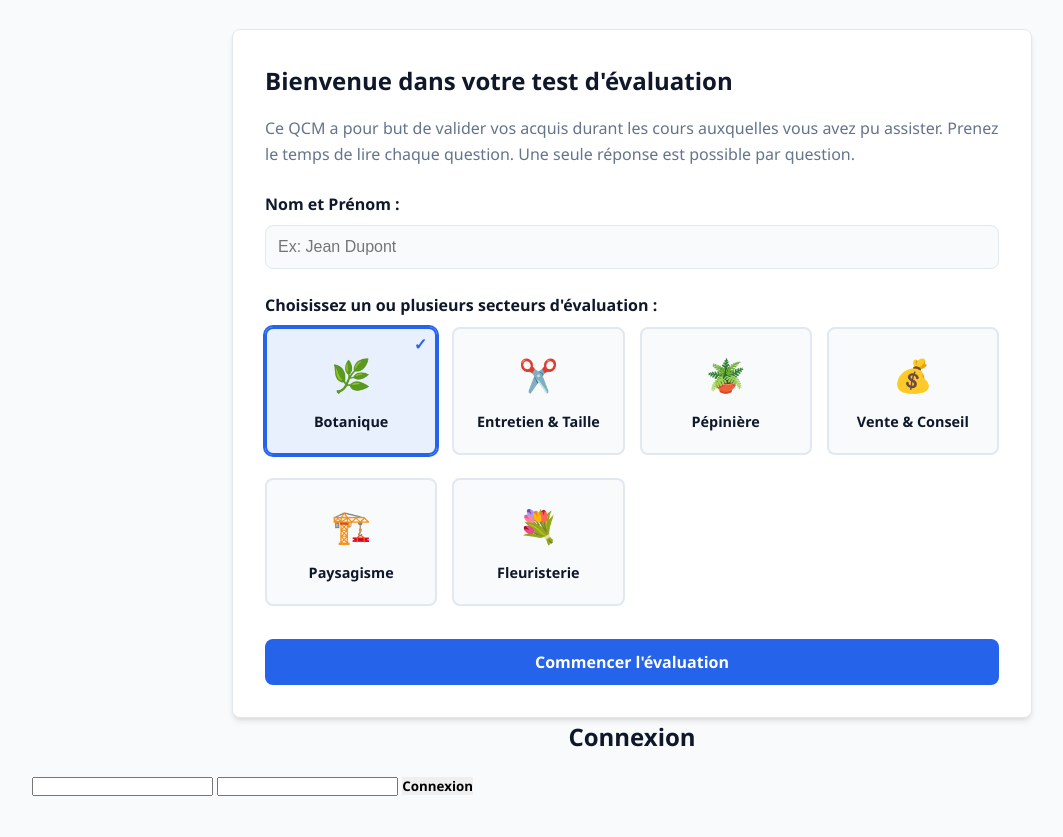
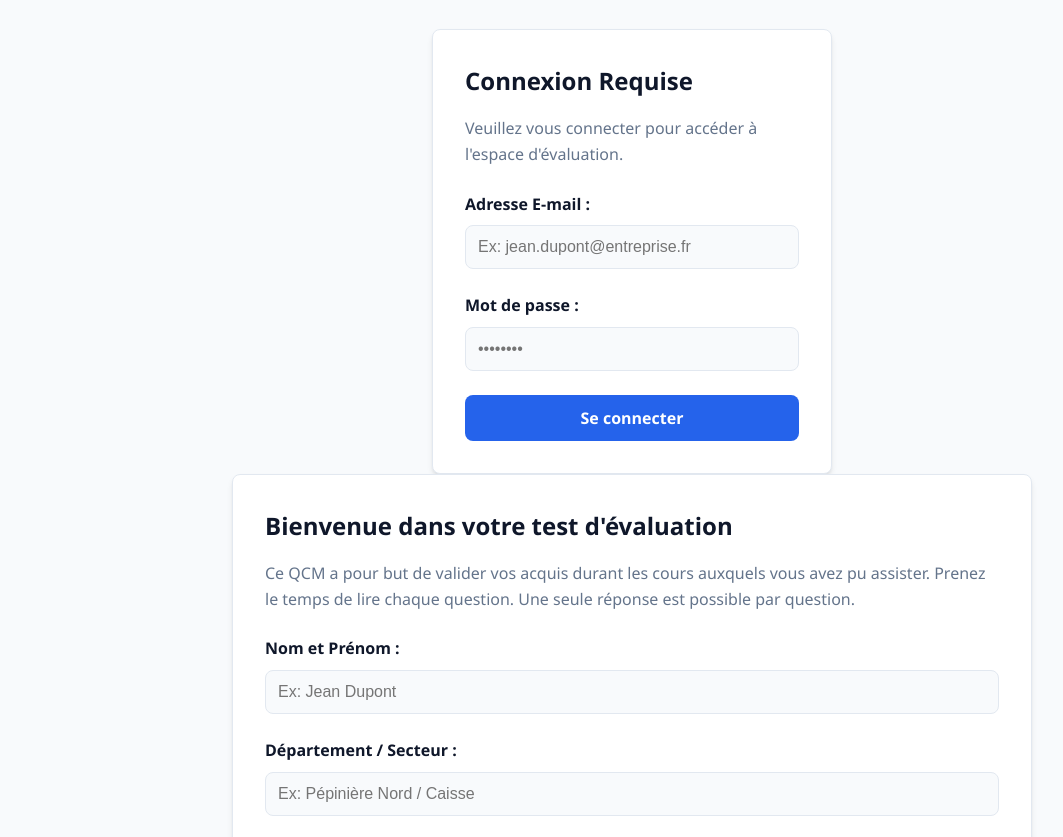
Before and after one commit to LXKAS115/KAP, a plain HTML site: page index.html in a window 1280 px wide. Shown: the part 101-938 px from the top of the page, without its empty margins (8-1071 px from the left). Drawn offline with Linux system fonts and the light colour scheme.

Commit message:
Update index.html

```diff
--- a/index.html
+++ b/index.html
@@ -8,9 +8,10 @@
 </head>
 <body>
     <div class="background"></div>
+
     <div id="warning-overlay">
         <h1>⚠ ALERTE ANTI-TRICHE</h1>
-    <p>Il est interdit de quitter la page pendant l"évaluation.</p>
+        <p>Il est interdit de quitter la page pendant l'évaluation.</p>
     </div>
 
     <div class="app-container">
@@ -25,16 +26,38 @@
             <button id="theme-toggle" type="button">🌓</button>
         </header>
 
+        <section id="screen-login" class="login-container">
+            <h2>Connexion Requise</h2>
+            <p>Veuillez vous connecter pour accéder à l'espace d'évaluation.</p>
+            <form id="loginForm">
+                <div class="input-group">
+                    <label for="email">Adresse E-mail :</label>
+                    <input type="email" id="email" required placeholder="Ex: jean.dupont@entreprise.fr">
+                </div>
+                <div class="input-group">
+                    <label for="password">Mot de passe :</label>
+                    <input type="password" id="password" required placeholder="••••••••">
+                </div>
+                <button type="submit" class="btn-primary">Se connecter</button>
+            </form>
+        </section>
+
         <section id="screen-welcome" class="screen active">
             <div class="content-box">
                 <h2>Bienvenue dans votre test d'évaluation</h2>
-                <p>Ce QCM a pour but de valider vos acquis durant les cours auxquelles vous avez pu assister. Prenez le temps de lire chaque question. Une seule réponse est possible par question.</p>
+                <p>Ce QCM a pour but de valider vos acquis durant les cours auxquels vous avez pu assister. Prenez le temps de lire chaque question. Une seule réponse est possible par question.</p>
 
                 <form id="trainee-form" class="trainee-form">
                     <div class="input-group">
                         <label for="trainee-name">Nom et Prénom :</label>
                         <input type="text" id="trainee-name" required placeholder="Ex: Jean Dupont">
                     </div>
+
+                    <div class="input-group">
+                        <label for="trainee-dept">Département / Secteur :</label>
+                        <input type="text" id="trainee-dept" required placeholder="Ex: Pépinière Nord / Caisse">
+                    </div>
+
                     <div class="input-group">
                         <label class="section-label">Choisissez un ou plusieurs secteurs d'évaluation :</label>
                         <div id="sector-grid" class="sector-grid">
@@ -95,9 +118,15 @@
                         <div id="progress-bar" class="progress-bar-fill"></div>
                     </div>
                 </div>
+                <div style="display: flex; gap: 15px; align-items: center;">
+                    <span id="question-timer" title="Temps restant pour cette question">30</span>
                     <div class="timer-container">
-                    <svg width="20" height="20" viewBox="0 0 24 24" fill="none" stroke="currentColor" stroke-width="2"><circle cx="12" cy="12" r="10"></circle><polyline points="12 6 12 12 16 14"></polyline></svg>
+                        <svg width="20" height="20" viewBox="0 0 24 24" fill="none" stroke="currentColor" stroke-width="2">
+                            <circle cx="12" cy="12" r="10"></circle>
+                            <polyline points="12 6 12 12 16 14"></polyline>
+                        </svg>
                         <span id="timer">00:00</span>
+                    </div>
                 </div>
             </div>
 
@@ -123,6 +152,8 @@
 
                 <p id="result-message" class="result-message"></p>
 
+                <div id="revision-zone"></div>
+
                 <div id="detailed-correction" class="detailed-correction">
                     <h3>Correction détaillée :</h3>
                     </div>
@@ -135,16 +166,6 @@
         </section>
     </div>
 
-    <h2>Connexion</h2>
-
-    <div class="container">
-  <form id="loginForm">
-    <input type="email" id="email">
-    <input type="password" id="password">
-    <button type="submit">Connexion</button>
-  </form>
-    </div>
-
     <script src="script.js"></script>
 </body>
 </html>
```
Lines whose indentation alone changed are shown as unchanged.
